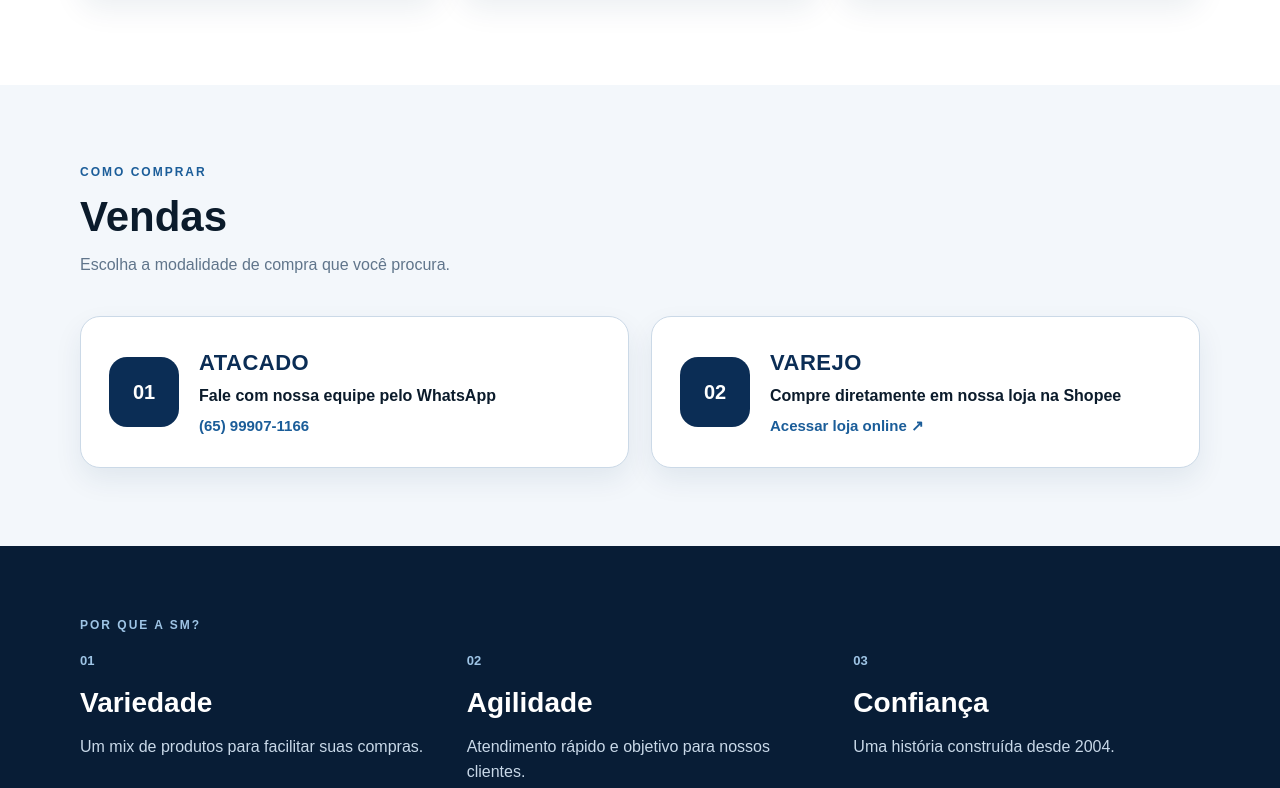
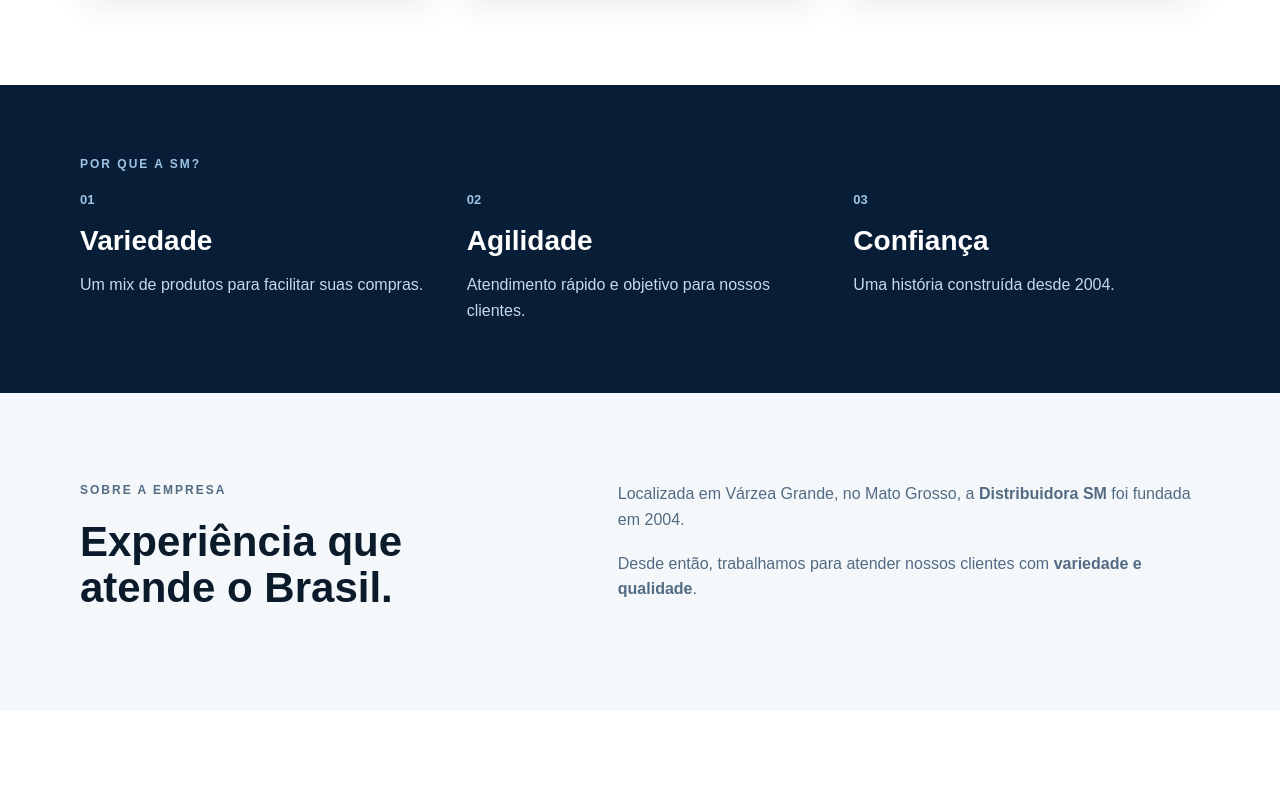
Before and after one commit to distsm/distsm.com.br, a plain HTML site: page index.html in a window 1280 px wide. Shown: the part 1763-2551 px from the top of the page. Drawn offline with Linux system fonts and the light colour scheme.

Commit message:
Remover seções solicitadas: retirar barra de categorias/pesquisa, remover seção Vendas (COMO COMPRAR) e benefícios; ajustar navegação para remover link "Vendas"

```diff
--- a/index.html
+++ b/index.html
@@ -18,7 +18,6 @@
         <a href="#inicio">Início</a>
         <a href="#produtos">Produtos</a>
         <a href="#empresa">A Empresa</a>
-        <a href="#vendas">Vendas</a>
         <a href="#contato">Contato</a>
       </nav>
       <a class="nav-whatsapp" href="https://wa.me/5565999045686" target="_blank" rel="noopener">WhatsApp</a>
@@ -85,24 +84,6 @@
       </div>
     </section>
 
-    <section id="vendas" class="sales-section">
-      <div class="container">
-        <p class="eyebrow">COMO COMPRAR</p>
-        <h2 class="section-title">Vendas</h2>
-        <p class="section-intro">Escolha a modalidade de compra que você procura.</p>
-        <div class="sales-grid">
-          <a class="sales-card" href="https://wa.me/5565999071166?text=Olá!%20Gostaria%20de%20informações%20sobre%20vendas%20no%20atacado." target="_blank" rel="noopener">
-            <div class="sales-icon">01</div>
-            <div><span class="sales-label">ATACADO</span><strong>Fale com nossa equipe pelo WhatsApp</strong><small>(65) 99907-1166</small></div>
-          </a>
-          <a class="sales-card" href="https://s.shopee.com.br/LmyEhmrbj" target="_blank" rel="noopener noreferrer">
-            <div class="sales-icon">02</div>
-            <div><span class="sales-label">VAREJO</span><strong>Compre diretamente em nossa loja na Shopee</strong><small>Acessar loja online ↗</small></div>
-          </a>
-        </div>
-      </div>
-    </section>
-
     <section class="values">
       <div class="container">
         <p class="eyebrow">POR QUE A SM?</p>
@@ -136,8 +117,13 @@
     </section>
   </main>
 
-  <footer><div class="container footer-content"><div><img class="footer-logo" src="logo.png" alt="Distribuidora SM"></div><div>Várzea Grande - Mato Grosso</div><div>© 2026 Distribuidora SM</div></div>
-  <a class="floating-whatsapp" href="https://wa.me/5565999045686?text=Olá!%20Gostaria%20de%20falar%20com%20a%20Distribuidora%20SM." target="_blank" rel="noopener" aria-label="Falar no WhatsApp">💬</a>
-</footer>
+  <footer>
+    <div class="container footer-content">
+      <div><img class="footer-logo" src="logo.png" alt="Distribuidora SM"></div>
+      <div>Várzea Grande - Mato Grosso</div>
+      <div>© 2026 Distribuidora SM</div>
+    </div>
+    <a class="floating-whatsapp" href="https://wa.me/5565999045686?text=Olá!%20Gostaria%20de%20falar%20com%20a%20Distribuidora%20SM." target="_blank" rel="noopener" aria-label="Falar no WhatsApp">💬</a>
+  </footer>
 </body>
 </html>
```
